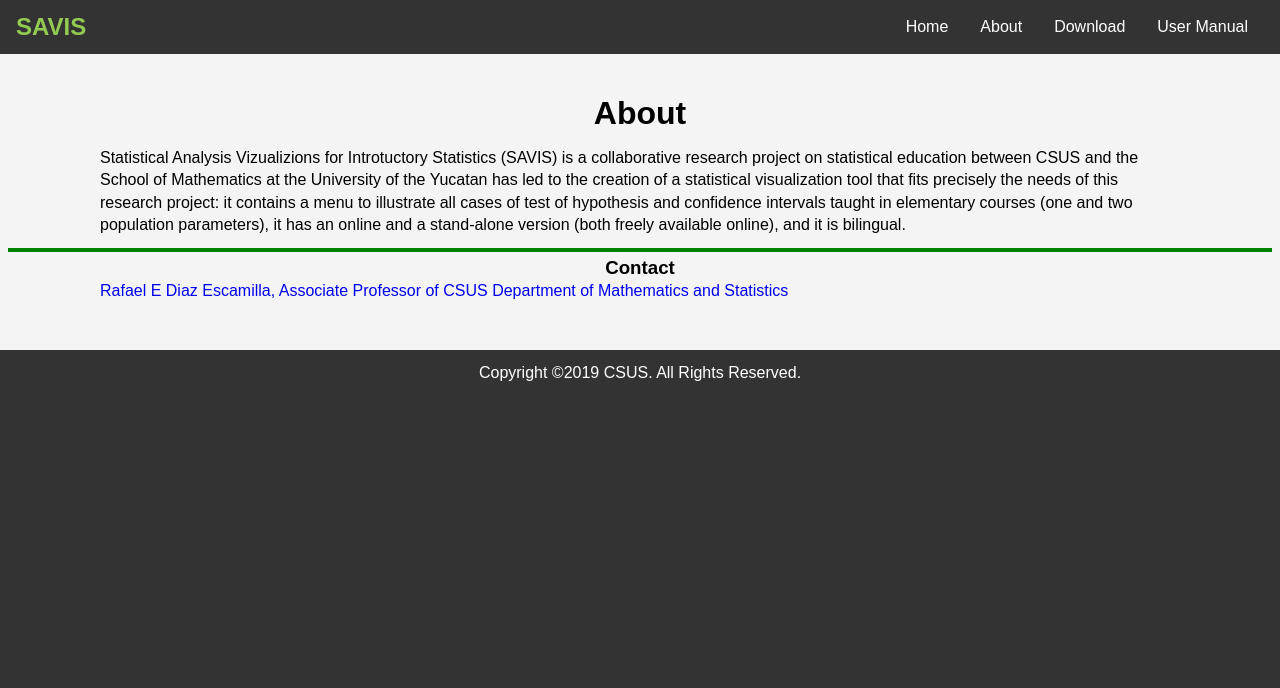
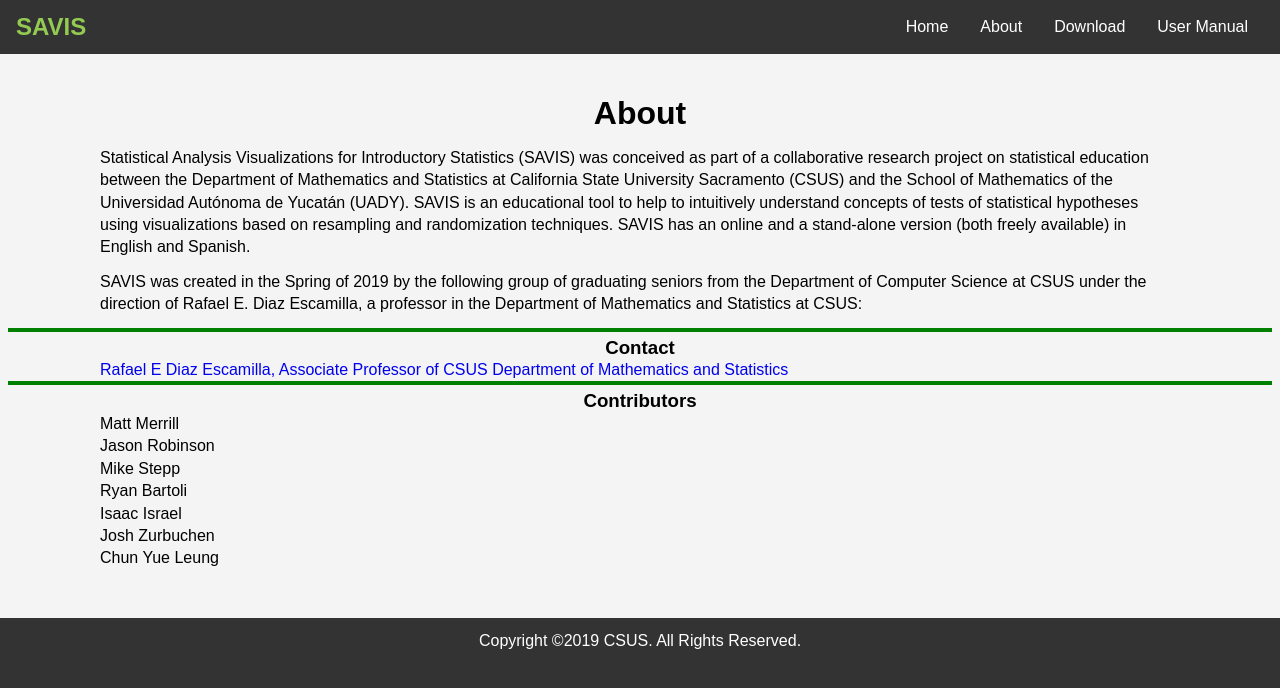
Before and after one commit to csus190teamtbd/SeniorProject, a Jekyll site: the page built from src/about/index.html, in a window 1280 px wide. Shown: the top 688 px of the page. Built offline with Jekyll 4.4.1, drawn with Linux system fonts in a browser that asks for light colours.

Commit message:
added python file and translated about page

```diff
--- a/src/about/about.scss
+++ b/src/about/about.scss
@@ -8,4 +8,7 @@
     margin-top: 5px;
     text-align: center;
   }
+  ul {
+    list-style-type: none;
+  }
 }
--- a/src/about/index.html
+++ b/src/about/index.html
@@ -3,11 +3,25 @@
 title: About
 ---
 <link rel="stylesheet" href="./about.css">
-<h1>About</h1>
+<h1>{% include translate.html key="about.title" %}</h1>
 <div class="paragraph">
-<p>Statistical Analysis Vizualizions for Introtuctory Statistics (SAVIS) is a collaborative research project on statistical education between CSUS and the School of Mathematics at the University of the Yucatan has led to the creation of a statistical visualization tool that fits precisely the needs of this research project: it contains a menu to illustrate all cases of test of hypothesis and confidence intervals taught in elementary courses (one and two population parameters), it has an online and a stand-alone version (both freely available online), and it is bilingual.</p></div>
+<p>{% include translate.html key="about.content1" %}</p></div>
+<div class="paragraph">
+<p>{% include translate.html key="about.content2" %}</p></div>
 <hr>
 <div class="paragraph">
-<h3>Contact</h3>
+<h3>{% include translate.html key="about.contact" %}</h3>
 <a href="https://www.csus.edu/faculty/d/rdiaz/">Rafael E Diaz Escamilla, Associate Professor of CSUS Department of
 Mathematics and Statistics</a></div>
+<hr>
+<div class="paragraph">
+<h3>{% include translate.html key="about.contributors" %}</h3>
+<ul>
+<li>Matt Merrill</li>
+<li>Jason Robinson</li>
+<li>Mike Stepp</li>
+<li>Ryan Bartoli</li>
+<li>Isaac Israel</li>
+<li>Josh Zurbuchen</li>
+<li>Chun Yue Leung</li>
+</ul></div>
```
Also changed, not shown: src/_data/translate.yml (+41 -43 lines), src/translationSource/translationData.csv (added, +36 -0 lines), 2 other files.
